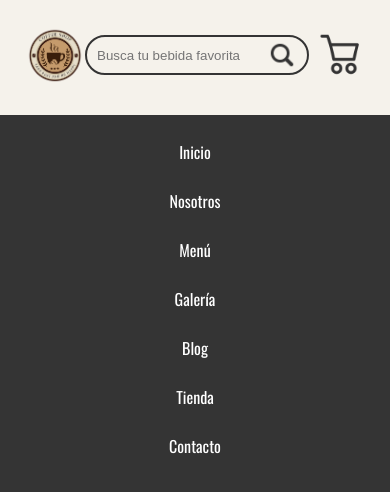
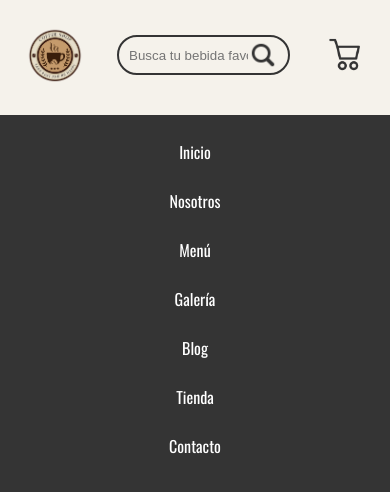
Before and after one commit to JairoH2/coffee-shop, a plain HTML site: page index.html in a window 390 px wide. Drawn offline with nearby package versions, Linux system fonts and the light colour scheme.

Commit message:
feat(): add gap between

```diff
--- a/app.css
+++ b/app.css
@@ -123,6 +123,7 @@ li{
     margin: 25px 25px 0 25px;
     grid-template-columns: 1fr 4fr 1fr;
     align-items: center;
+    gap: 2rem;
 }
 
 .nav-mobile__search{
@@ -146,7 +147,7 @@ li{
 }
 
 .nav-mobile__shop img{
-    width: 50px;
+    width: 40px;
 }
 
 .nav__logo-mobile{
```
